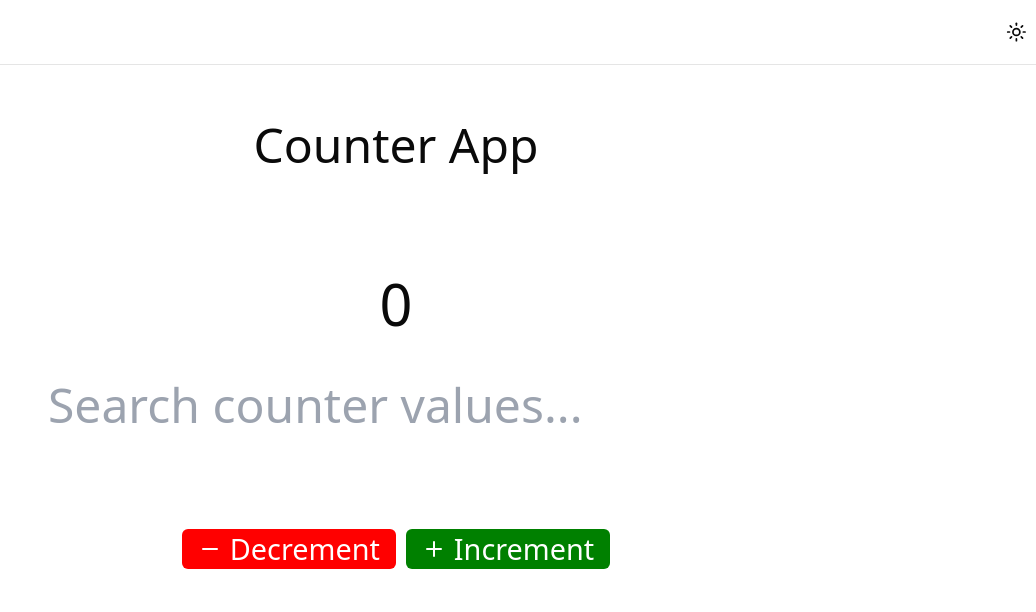
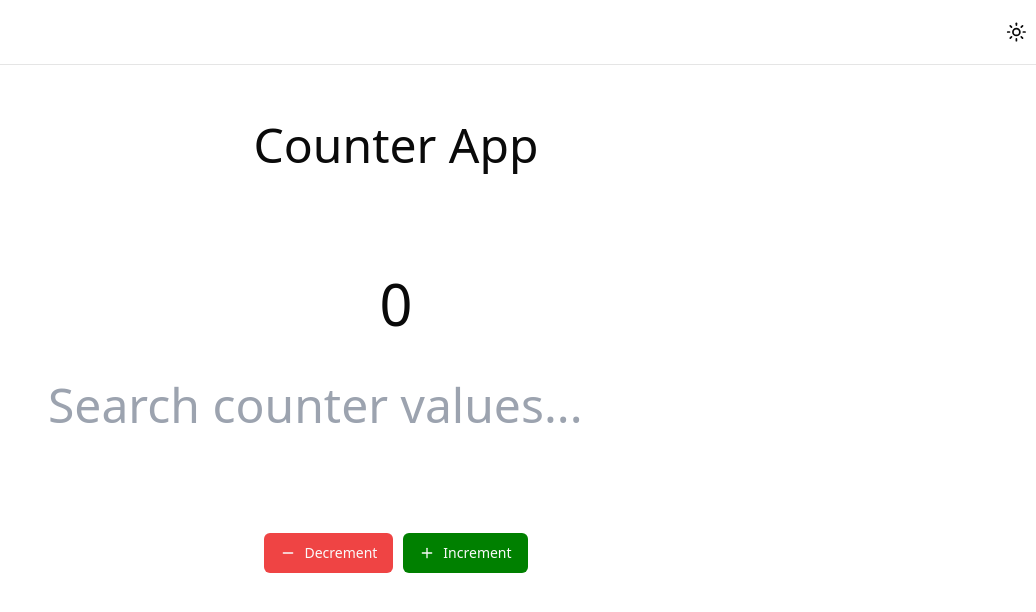
Before and after one commit to bonfacemasira/counter-next-app, a Next.js app: page / in a window 1280 px wide. Shown: the top 612 px of the page, without its empty margins (244-1280 px from the left). Built offline with nearby package versions, Linux system fonts and the light colour scheme.

Commit message:
add the correct variants to the counter buttons

```diff
--- a/components/Counter.tsx
+++ b/components/Counter.tsx
@@ -52,29 +52,25 @@ const Counter = () => {
       <div className="buttons">
         <Button
           style={{
-            fontSize: "60%",
             position: "relative",
             top: "30vh",
             marginRight: "5px",
-            backgroundColor: "red",
-            color: "white",
           }}
+          variant={"destructive"}
           onClick={handleCounterMinus}
         >
-          <Minus className="mr-2 h-6 w-6" /> Decrement
+          <Minus className="mr-2 h-4 w-4" /> Decrement
         </Button>
         <Button
           style={{
-            fontSize: "60%",
             position: "relative",
             top: "30vh",
             marginLeft: "5px",
             backgroundColor: "green",
-            color: "white",
           }}
           onClick={handleCounterPlus}
         >
-          <Plus className="mr-2 h-6 w-6" /> Increment
+          <Plus className="mr-2 h-4 w-4" /> Increment
         </Button>
       </div>
       <Search
```
